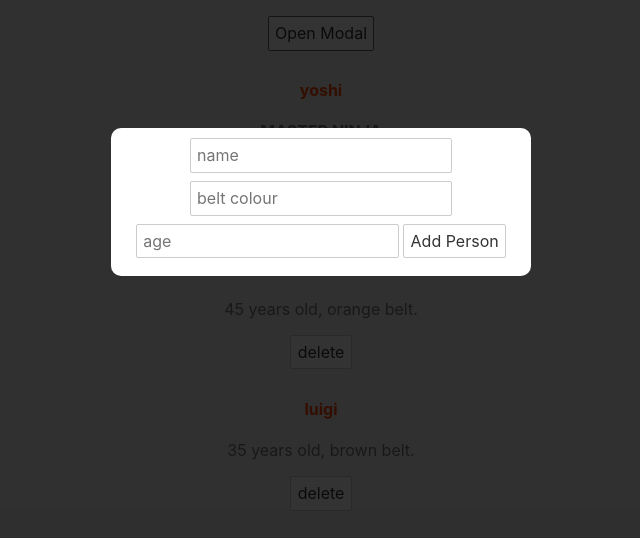
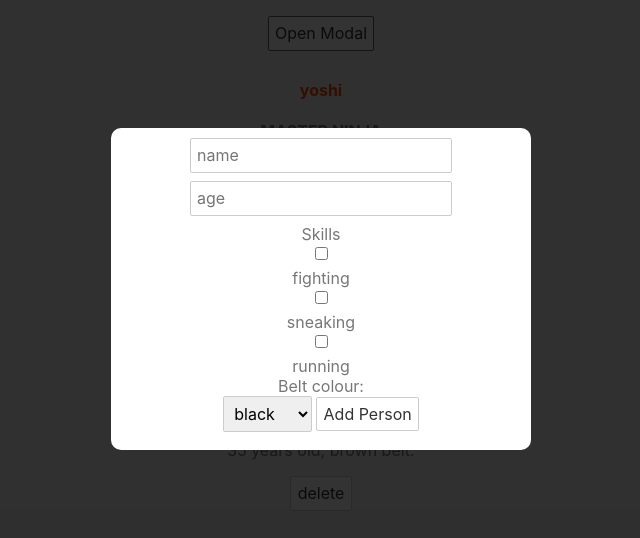
Before and after one commit to kulotsystems/svelte-thenetninja, a Svelte app: page / in a window 1280 px wide. Both pictures are taken after a click on the button "Open Modal". Shown: the top 538 px of the page, without its empty margins (319-959 px from the left). Built offline with nearby package versions, Linux system fonts and the light colour scheme.

Commit message:
Lesson 16: Forms 2

```diff
--- a/src/AddPersonForm.svelte
+++ b/src/AddPersonForm.svelte
@@ -3,8 +3,15 @@
     let beltColour;
     let age;
 
+    // let fighting = false;
+    // let sneaking = false;
+    // let running = false;
+
+    let skills = [];
+
     const handleSubmit = () => {
         console.log(name, beltColour, age);
+        console.log(skills);
     }
 </script>
 
@@ -15,15 +22,26 @@
         bind:value={name}
     />
     <input
-        type="text"
-        placeholder="belt colour"
-        bind:value={beltColour}
-    />
-    <input
         type="number"
         placeholder="age"
         bind:value={age}
     />
+    <label>Skills</label>
+    <!--<label><input type="checkbox" bind:checked={fighting}></label> fighting <br>-->
+    <!--<label><input type="checkbox" bind:checked={sneaking}></label> sneaking <br>-->
+    <!--<label><input type="checkbox" bind:checked={running}></label>  running  <br>-->
+
+    <label><input type="checkbox" bind:group={skills} value="fighting"></label> fighting <br>
+    <label><input type="checkbox" bind:group={skills} value="sneaking"></label> sneaking <br>
+    <label><input type="checkbox" bind:group={skills} value="running"></label>  running  <br>
+
+    <label>Belt colour:</label>
+    <select bind:value={beltColour}>
+        <option value="black">black</option>
+        <option value="orange">orange</option>
+        <option value="brown">brown</option>
+        <option value="white">white</option>
+    </select>
     <button>Add Person</button>
 </form>
 
```
